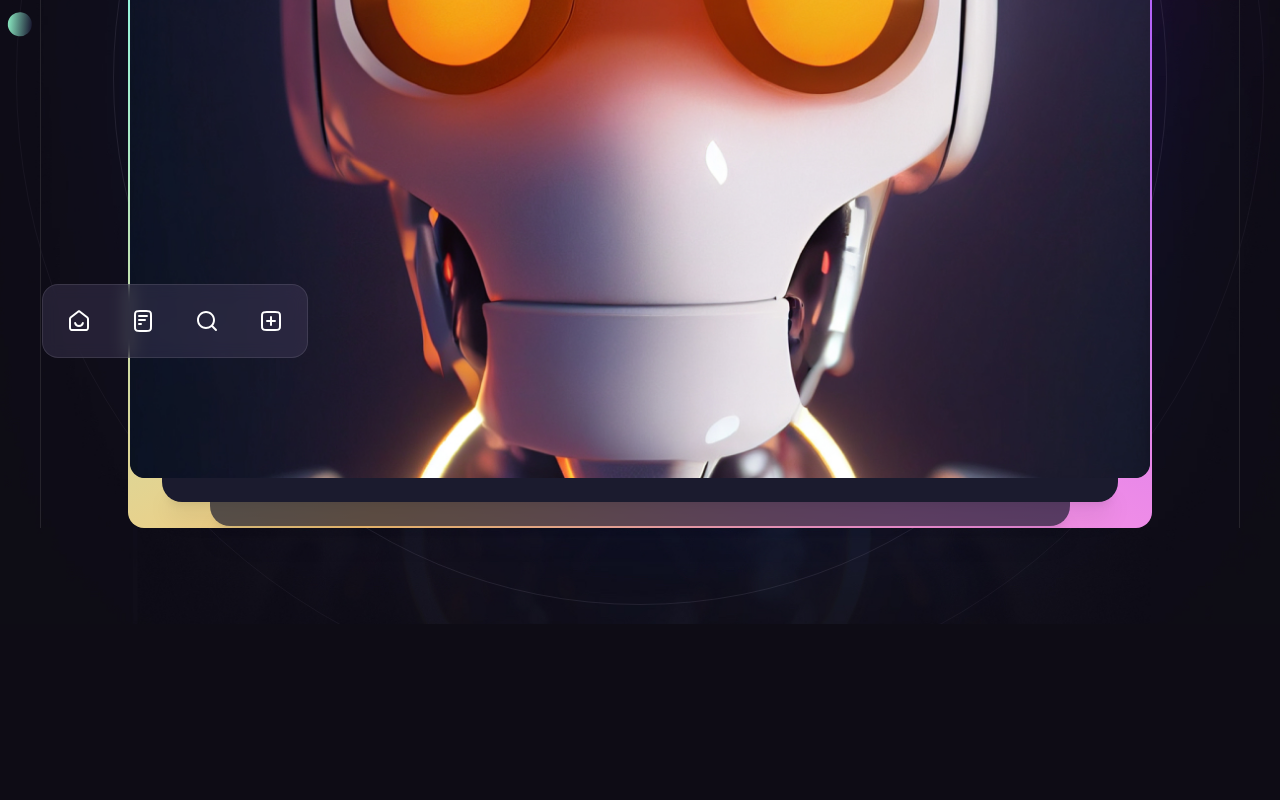
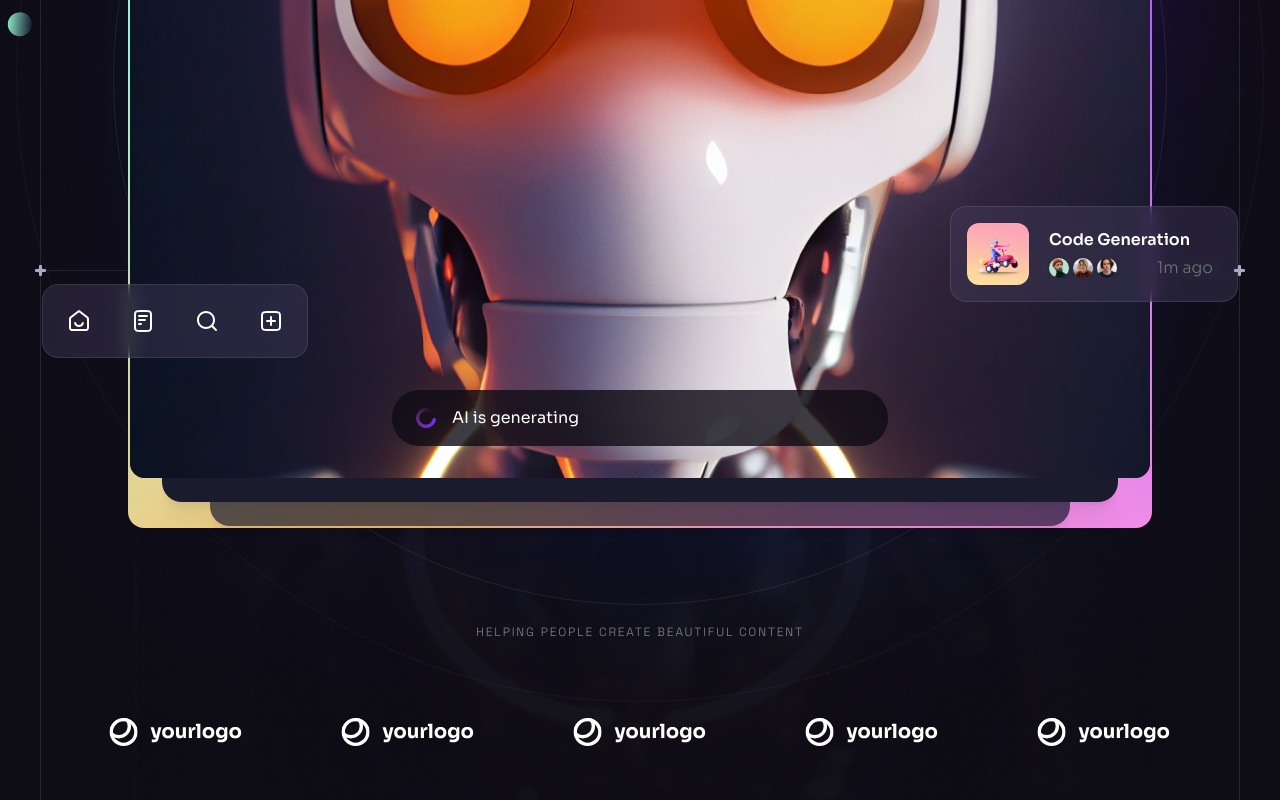
Before and after one commit to jynoes/brainwave, a React (Vite) app: page / in a window 1280 px wide. Shown: the part 698-1498 px from the top of the page. Before the commit the page ends 1322 px from the top, so only its background shows below. Built offline with nearby package versions, Linux system fonts and the light colour scheme.

Commit message:
Finish Hero Section

```diff
--- /dev/null
+++ b/src/components/CompanyLogos.jsx
@@ -0,0 +1,23 @@
+import { companyLogos } from "../constants";
+
+const CompanyLogos = ({ className }) => {
+  return (
+    <div className={className}>
+      <h5 className="tagline mb-6 text-center text-n-1/50">
+        Helping people create beautiful content
+      </h5>
+      <ul className="flex">
+        {companyLogos.map((logo, index) => (
+          <li
+            className="flex items-center justify-center flex-1 h-[8.5rem]"
+            key={index}
+          >
+            <img src={logo} width={134} height={134} alt={logo} />
+          </li>
+        ))}
+      </ul>
+    </div>
+  );
+};
+
+export default CompanyLogos;
--- a/src/components/Generating.jsx
+++ b/src/components/Generating.jsx
@@ -1,11 +1,11 @@
-import loading from "../assets";
+import { loading } from "../assets";
 
 const Generating = ({ className }) => {
   return (
     <div
       className={`flex items-center h-[3.5rem] px-6 bg-n-8/80 rounded-[1.7rem] ${
         className || ""
-      }`}
+      } text-base `}
     >
       <img className="w-5 h-5 mr-4" src={loading} alt="Loading" />
       AI is generating
--- a/src/components/Hero.jsx
+++ b/src/components/Hero.jsx
@@ -5,6 +5,9 @@
 import { heroIcons } from "../constants";
 import { ScrollParallax } from "react-just-parallax";
 import { useRef } from "react";
+import Generating from "./Generating";
+import Notification from "./Notification";
+import CompanyLogos from "./CompanyLogos";
 
 const Hero = () => {
   const parallaxRef = useRef(null);
@@ -54,6 +57,8 @@
                   alt="AI"
                 />
 
+                <Generating className="absolute left-4 right-4 bottom-5 md:left-1/2 md:right-auto md:bottom-8 md:w-[31rem] md:-translate-x-1/2" />
+
                 <ScrollParallax isAbsolutelyPositioned>
                   <ul className="hidden absolute -left-[5.5rem] bottom-[7.5rem] px-1 py-1 bg-n-9/40 backdrop-blur border border-n-1/10 rounded-2xl xl:flex">
                     {heroIcons.map((icon, index) => (
@@ -62,6 +67,13 @@
                       </li>
                     ))}
                   </ul>
+                </ScrollParallax>
+
+                <ScrollParallax isAbsolutelyPositioned>
+                  <Notification
+                    className="hidden absolute -right-[5.5rem] bottom-[11rem] w-[18rem] xl:flex"
+                    title="Code Generation"
+                  />
                 </ScrollParallax>
               </div>
             </div>
@@ -81,7 +93,11 @@
 
           <BackgroundCircles />
         </div>
+
+        <CompanyLogos className="hidden relative z-10 mt-20 lg:block" />
       </div>
+
+      <BottomLine />
     </Section>
   );
 };
--- /dev/null
+++ b/src/components/Notification.jsx
@@ -0,0 +1,45 @@
+import { notification1 } from "../assets";
+import { notificationImages } from "../constants";
+
+const Notification = ({ className, title }) => {
+  return (
+    <div
+      className={`${
+        className || ""
+      } flex items-center p-4 pr-6 bg-n-9/40 backdrop-blur border border-n-1/10 rounded-2xl gap-5`}
+    >
+      <img
+        src={notification1}
+        width={62}
+        height={62}
+        alt="image"
+        className="rounded-xl"
+      />
+      <div className="flex-1">
+        <h6 className="mb-1 font-semibold text-base">{title}</h6>
+
+        <div className="flex items-center justify-between">
+          <ul className="flex -m-0.5">
+            {notificationImages.map((item, index) => (
+              <li
+                key={index}
+                className="w-6 h-6 border-2 border-n-12 rounded-full  overflow-hidden"
+              >
+                <img
+                  src={item}
+                  className="w-full"
+                  width={20}
+                  height={20}
+                  alt={item}
+                />
+              </li>
+            ))}
+          </ul>
+          <div className="body-2 text-n-13">1m ago</div>
+        </div>
+      </div>
+    </div>
+  );
+};
+
+export default Notification;
```
Also changed, not shown: src/components/Benefits.jsx (added).
